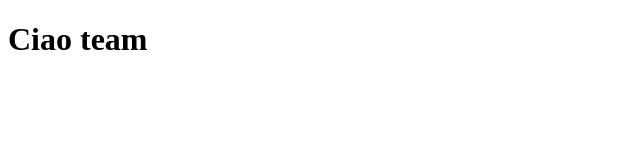
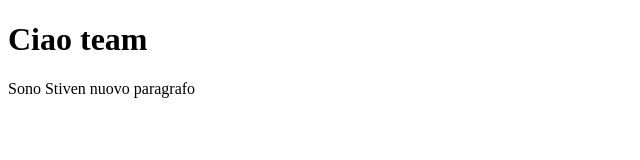
Before and after one commit to Antimo-m/prova-repo, a plain HTML site: page index.html in a window 1280 px wide. Shown: the whole page, without its empty margins (0-640 px from the left). Drawn offline with Linux system fonts and the light colour scheme.

Commit message:
feat: new_paragraph

```diff
--- a/index.html
+++ b/index.html
@@ -7,5 +7,6 @@
 </head>
 <body>
     <h1>Ciao team</h1>
+    <p>Sono Stiven nuovo paragrafo</p>
 </body>
 </html>
```
